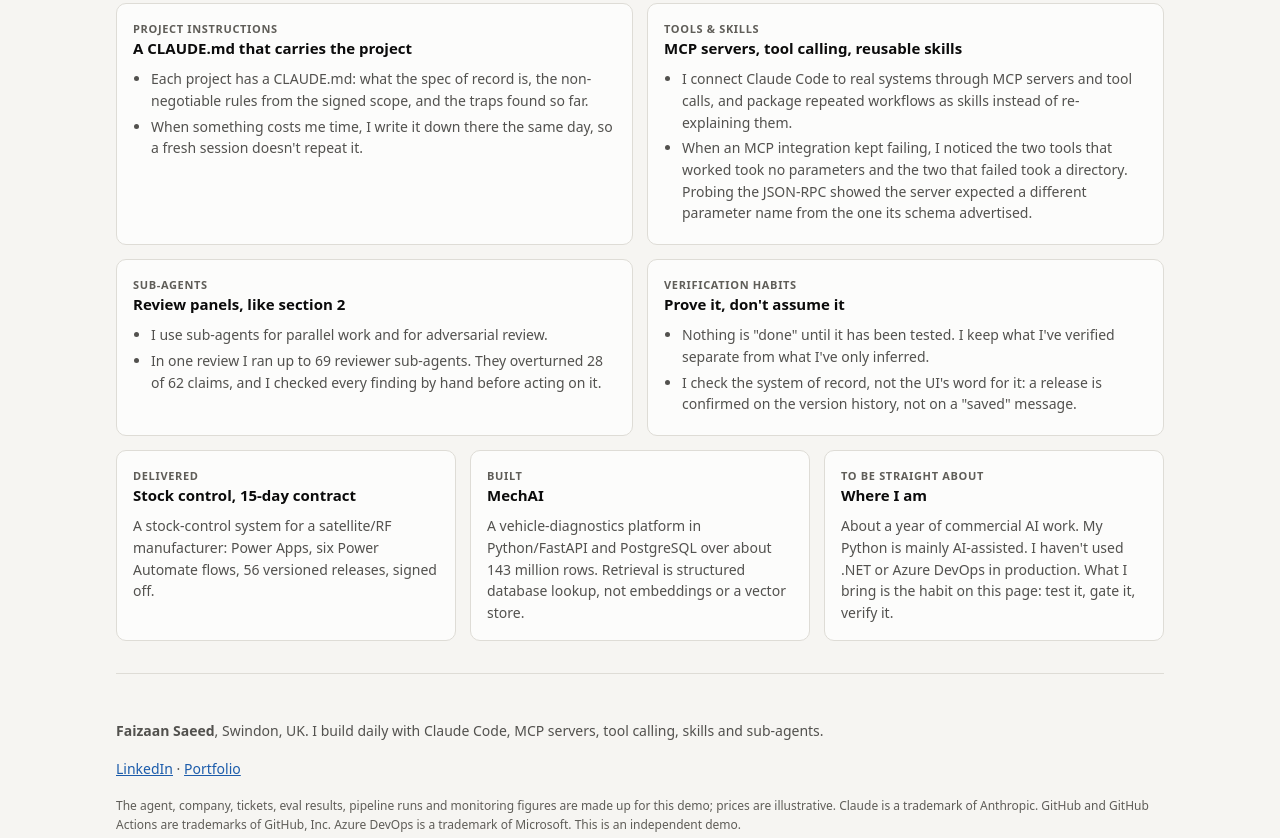
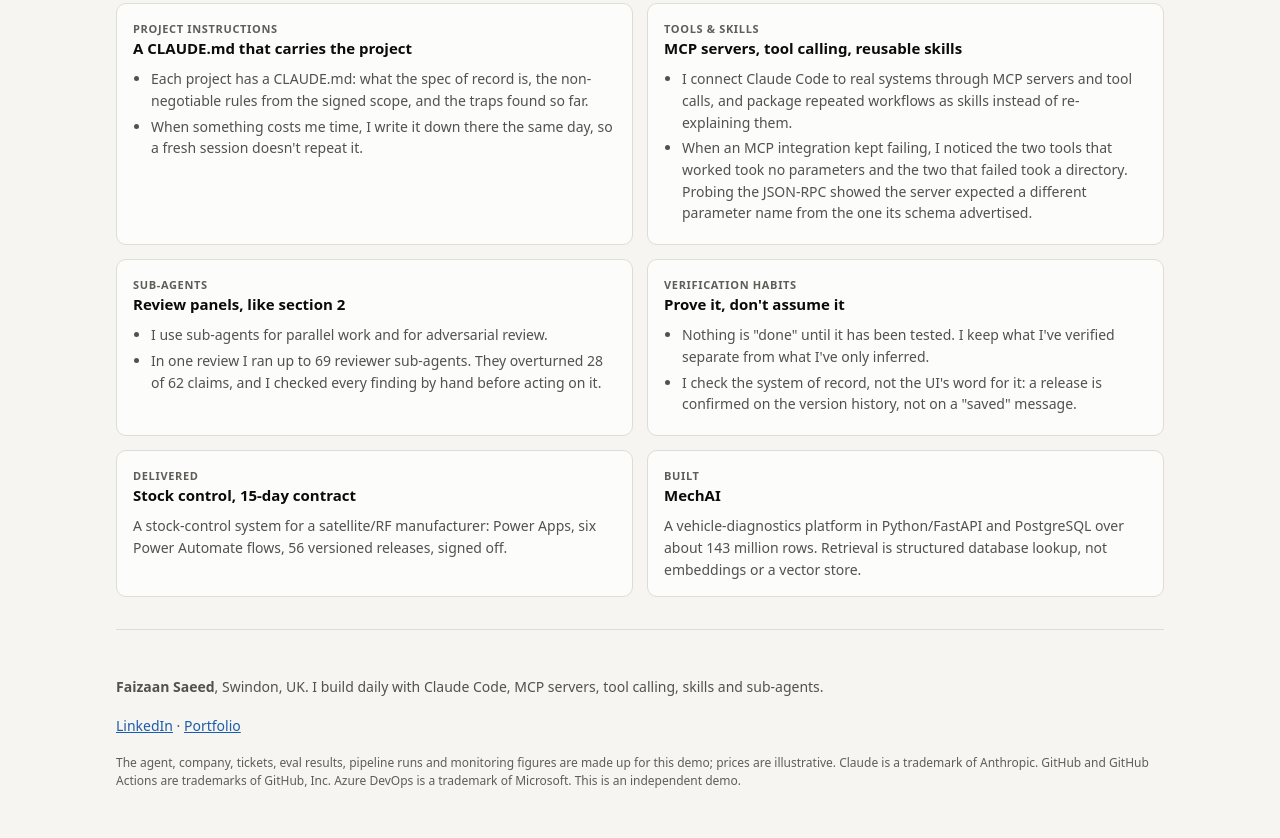
Before and after one commit to saeedfzn/agent-testing-pipeline-demo, a plain HTML site: page index.html in a window 1280 px wide. Shown: the part 6159-6997 px from the top of the page. Drawn offline with Linux system fonts and the light colour scheme.

Commit message:
Focus on delivered work
Co-Authored-By: Claude Opus 5.5 <noreply@anthropic.com>
Claude-Session: https://claude.ai/code/session_01EcGgVpnLFKBqAo6eKzwKQC

```diff
--- a/index.html
+++ b/index.html
@@ -291,7 +291,7 @@ jobs:
       - run: ./scripts/deploy.sh production
         env:
           DEPLOY_TOKEN: ${{ secrets.DEPLOY_TOKEN }}</pre>
-      <p class="assump">A sketch written for this demo, not lifted from a client project. The eval and smoke-test modules are placeholders for the project's own scripts. I haven't used Azure DevOps in production; the same shape maps onto Azure Pipelines stages, with environment approvals in place of the production reviewer.</p>
+      <p class="assump">A sketch written for this demo, not lifted from a client project. The eval and smoke-test modules are placeholders for the project's own scripts. The same shape maps onto Azure Pipelines stages, with environment approvals in place of the production reviewer.</p>
     </div>
   </div>
 </section>
@@ -319,10 +319,9 @@ jobs:
     <div class="card"><div class="tag">Sub-agents</div><h3>Review panels, like section 2</h3><ul class="tight"><li>I use sub-agents for parallel work and for adversarial review.</li><li>In one review I ran up to 69 reviewer sub-agents. They overturned 28 of 62 claims, and I checked every finding by hand before acting on it.</li></ul></div>
     <div class="card"><div class="tag">Verification habits</div><h3>Prove it, don't assume it</h3><ul class="tight"><li>Nothing is "done" until it has been tested. I keep what I've verified separate from what I've only inferred.</li><li>I check the system of record, not the UI's word for it: a release is confirmed on the version history, not on a "saved" message.</li></ul></div>
   </div>
-  <div class="grid g3" style="margin-top:14px">
+  <div class="grid g2" style="margin-top:14px">
     <div class="card"><div class="tag">Delivered</div><h3>Stock control, 15-day contract</h3><p style="margin:0;font-size:14px;color:var(--text-2)">A stock-control system for a satellite/RF manufacturer: Power Apps, six Power Automate flows, 56 versioned releases, signed off.</p></div>
     <div class="card"><div class="tag">Built</div><h3>MechAI</h3><p style="margin:0;font-size:14px;color:var(--text-2)">A vehicle-diagnostics platform in Python/FastAPI and PostgreSQL over about 143 million rows. Retrieval is structured database lookup, not embeddings or a vector store.</p></div>
-    <div class="card"><div class="tag">To be straight about</div><h3>Where I am</h3><p style="margin:0;font-size:14px;color:var(--text-2)">About a year of commercial AI work. My Python is mainly AI-assisted. I haven't used .NET or Azure DevOps in production. What I bring is the habit on this page: test it, gate it, verify it.</p></div>
   </div>
 </section>
 
```
